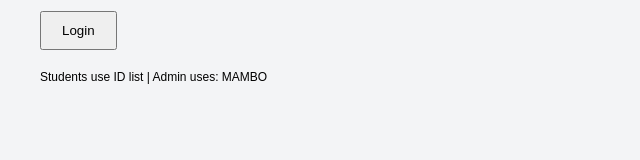
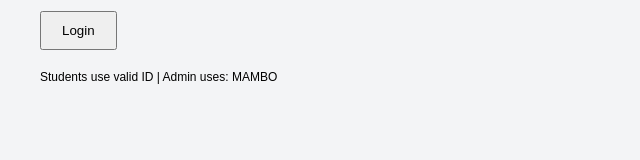
Before and after one commit to MuhammadHarunaGadzama/MuhammadHarunaGadzama, a Next.js app: page /login in a window 1280 px wide. Shown: the part 135-295 px from the top of the page, without its empty margins (0-640 px from the left). Built offline with nearby package versions, Linux system fonts and the light colour scheme.

Commit message:
app/login/page.js

```diff
--- a/app/login/page.js
+++ b/app/login/page.js
@@ -150,11 +150,11 @@ export default function LoginPage() {
     "NUR/25U/4646141"
   ];
 
-  // ADMIN KEY
   const ADMIN_KEY = "MAMBO";
 
   const handleLogin = () => {
-    const cleanID = id.trim();
+    const cleanID = id.trim().toUpperCase();
+    const validIDs = studentIDs.map((i) => i.toUpperCase());
 
     // ADMIN LOGIN
     if (cleanID === ADMIN_KEY) {
@@ -164,7 +164,7 @@ export default function LoginPage() {
     }
 
     // STUDENT LOGIN
-    if (studentIDs.includes(cleanID)) {
+    if (validIDs.includes(cleanID)) {
       localStorage.setItem("role", "student");
       localStorage.setItem("studentID", cleanID);
       router.push("/exam");
@@ -195,7 +195,7 @@ export default function LoginPage() {
       </button>
 
       <p style={{ marginTop: "20px", fontSize: "12px" }}>
-        Students use ID list | Admin uses: MAMBO
+        Students use valid ID | Admin uses: MAMBO
       </p>
     </div>
   );
```
